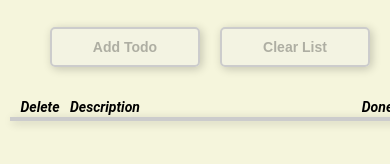
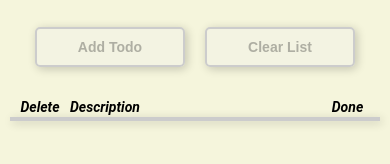
Before and after one commit to Chas-Henrik/ToDo-List-Typescript-Firebase, a website built with Vite: page vite-project/index.html in a window 390 px wide. Shown: the part 82-246 px from the top of the page. Built offline with nearby package versions, Linux system fonts and the light colour scheme.

Commit message:
Adjusted css for mobile devices

```diff
--- a/vite-project/styles/index.css
+++ b/vite-project/styles/index.css
@@ -42,7 +42,7 @@
 body {
     margin: 5rem 1rem;
     background-color: var(--primary-background);
-    min-width: 40rem;
+    min-width: 30rem;
 }
 
 h1 {
```
